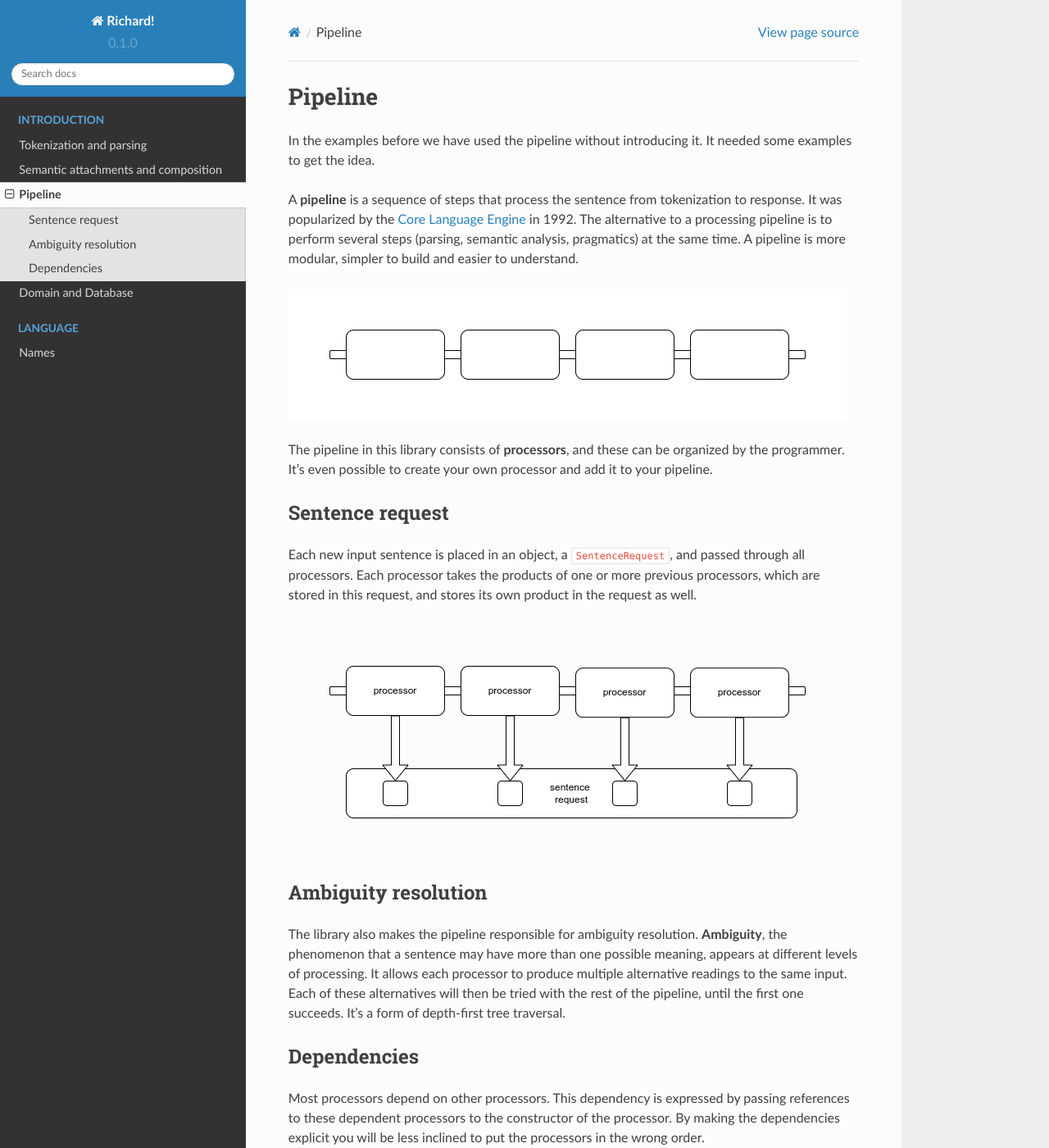
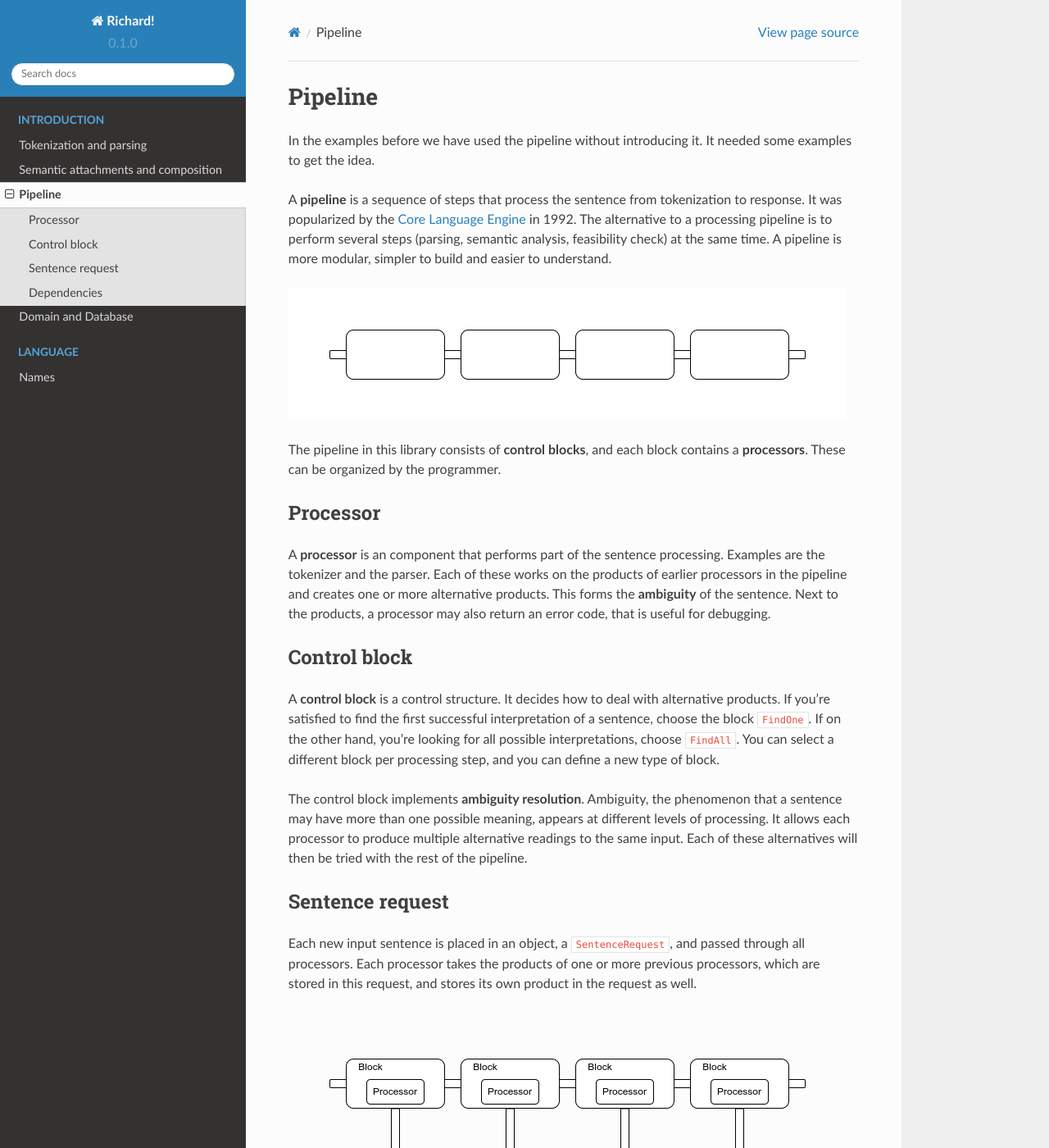
Before and after one commit to garfix/richard-readthedocs, a Sphinx documentation site: the page built from docs/source/introduction/pipeline.md, in a window 1280 px wide and 1400 px high. Shown: the whole window at 82% size. Built offline with Sphinx 7.4.7 and the Read the Docs theme 2.0.0, drawn with Linux system fonts in a browser that asks for light colours; pages that are not in the unit, such as notebooks, are missing from menus.

Commit message:
pipeline blocks

```diff
--- a/docs/source/introduction/pipeline.md
+++ b/docs/source/introduction/pipeline.md
@@ -2,11 +2,21 @@
 
 In the examples before we have used the pipeline without introducing it. It needed some examples to get the idea.
 
-A __pipeline__ is a sequence of steps that process the sentence from tokenization to response. It was popularized by the [Core Language Engine](https://mitpress.mit.edu/9780262512091/the-core-language-engine/) in 1992. The alternative to a processing pipeline is to perform several steps (parsing, semantic analysis, pragmatics) at the same time. A pipeline is more modular, simpler to build and easier to understand.
+A __pipeline__ is a sequence of steps that process the sentence from tokenization to response. It was popularized by the [Core Language Engine](https://mitpress.mit.edu/9780262512091/the-core-language-engine/) in 1992. The alternative to a processing pipeline is to perform several steps (parsing, semantic analysis, feasibility check) at the same time. A pipeline is more modular, simpler to build and easier to understand.
 
 ![Pipeline](../images/pipeline.drawio.png)
 
-The pipeline in this library consists of __processors__, and these can be organized by the programmer. It's even possible to create your own processor and add it to your pipeline.
+The pipeline in this library consists of __control blocks__, and each block contains a __processors__. These can be organized by the programmer.
+
+## Processor
+
+A __processor__ is an component that performs part of the sentence processing. Examples are the tokenizer and the parser. Each of these works on the products of earlier processors in the pipeline and creates one or more alternative products. This forms the __ambiguity__ of the sentence. Next to the products, a processor may also return an error code, that is useful for debugging.
+
+## Control block
+
+A __control block__ is a control structure. It decides how to deal with alternative products. If you're satisfied to find the first successful interpretation of a sentence, choose the block `FindOne`. If on the other hand, you're looking for all possible interpretations, choose `FindAll`. You can select a different block per processing step, and you can define a new type of block.
+
+The control block implements __ambiguity resolution__. Ambiguity, the phenomenon that a sentence may have more than one possible meaning, appears at different levels of processing. It allows each processor to produce multiple alternative readings to the same input. Each of these alternatives will then be tried with the rest of the pipeline.
 
 ## Sentence request
 
@@ -14,10 +24,6 @@ Each new input sentence is placed in an object, a `SentenceRequest`, and passed
 
 ![Pipeline](../images/pipeline-request.drawio.png)
 
-## Ambiguity resolution
-
-The library also makes the pipeline responsible for ambiguity resolution. __Ambiguity__, the phenomenon that a sentence may have more than one possible meaning, appears at different levels of processing. It allows each processor to produce multiple alternative readings to the same input. Each of these alternatives will then be tried with the rest of the pipeline, until the first one succeeds. It's a form of depth-first tree traversal.
-
 ## Dependencies
 
 Most processors depend on other processors. This dependency is expressed by passing references to these dependent processors to the constructor of the processor. By making the dependencies explicit you will be less inclined to put the processors in the wrong order.
```
Also changed, not shown: docs/source/images/pipeline-request.drawio.png.
